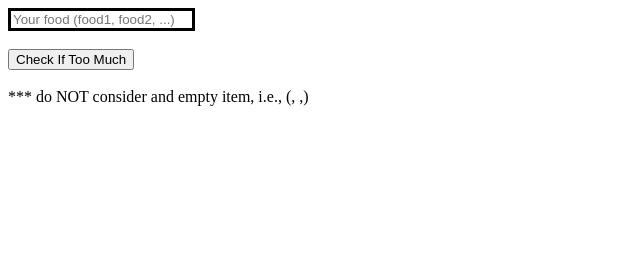
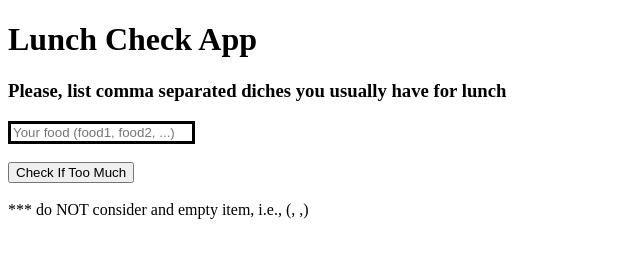
Before and after one commit to abetancurg/coursera-test, a plain HTML site: page assigments/module1-solution/index.html in a window 1280 px wide. Shown: the whole page, without its empty margins (0-640 px from the left). Drawn offline with Linux system fonts and the light colour scheme.

Commit message:
edición de proyecto

```diff
--- a/assigments/module1-solution/index.html
+++ b/assigments/module1-solution/index.html
@@ -8,6 +8,8 @@
     <title>Document</title>
 </head>
 <body>
+    <h1>Lunch Check App</h1>
+    <h3>Please, list comma separated diches you usually have for lunch</h3>
     <div ng-controller="LunchCheckController">
         <input type="text" style="border:3px solid {{color}} ;" ng-model="input" placeholder="Your food (food1, food2, ...)"></input>
         <br><br>
```
